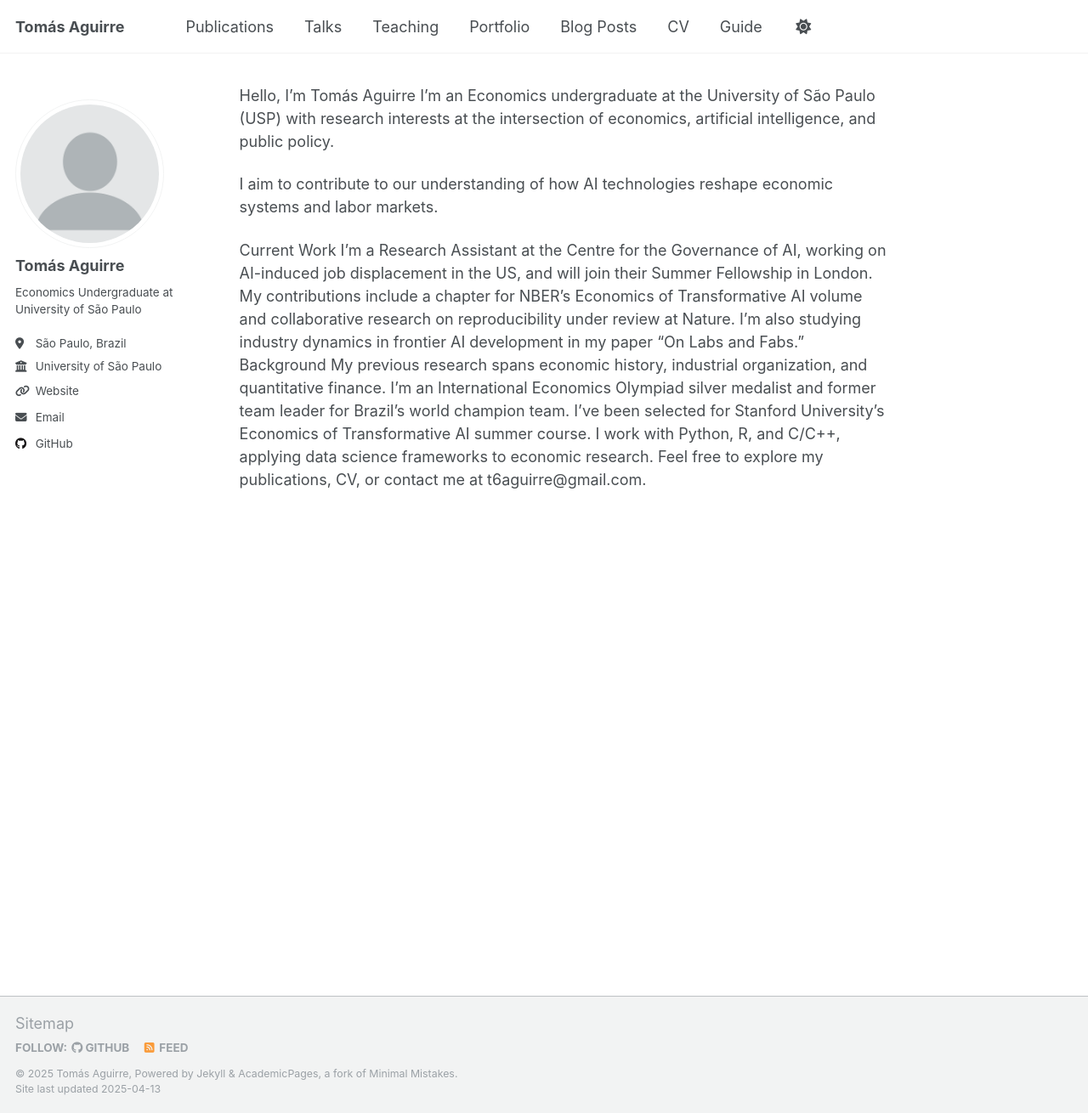
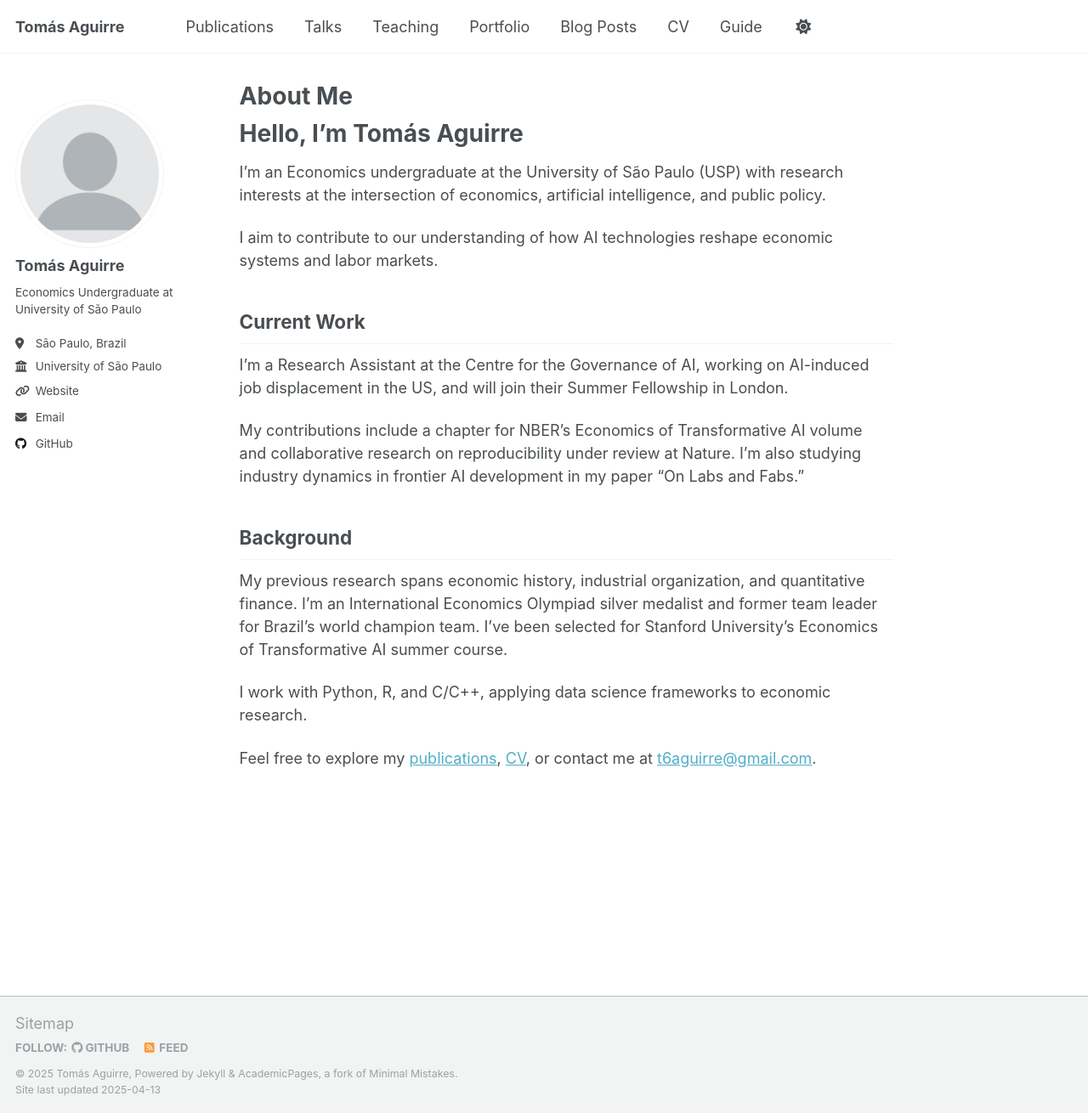
Before and after one commit to t6aguirre/t6aguirre.github.io, a Jekyll site: the page built from _pages/about.md, in a window 1280 px wide and 1310 px high. Shown: the whole window at 85% size. Built offline with Jekyll 4.4.1, drawn with Linux system fonts in a browser that asks for light colours; our own code applies the rules of GitHub Pages for plain Markdown files.

Commit message:
Update about.md

```diff
--- a/_pages/about.md
+++ b/_pages/about.md
@@ -1,12 +1,26 @@
-Hello, I'm Tomás Aguirre
+---
+permalink: /
+title: "About Me"
+author_profile: true
+redirect_from:
+  - /about/
+  - /about.html
+---
+
+# Hello, I'm Tomás Aguirre
+
 I'm an Economics undergraduate at the University of São Paulo (USP) with research interests at the intersection of economics, artificial intelligence, and public policy.
 
 I aim to contribute to our understanding of how AI technologies reshape economic systems and labor markets.
 
-Current Work
+## Current Work
 I'm a Research Assistant at the Centre for the Governance of AI, working on AI-induced job displacement in the US, and will join their Summer Fellowship in London.
+
 My contributions include a chapter for NBER's Economics of Transformative AI volume and collaborative research on reproducibility under review at Nature. I'm also studying industry dynamics in frontier AI development in my paper "On Labs and Fabs."
-Background
+
+## Background
 My previous research spans economic history, industrial organization, and quantitative finance. I'm an International Economics Olympiad silver medalist and former team leader for Brazil's world champion team. I've been selected for Stanford University's Economics of Transformative AI summer course.
+
 I work with Python, R, and C/C++, applying data science frameworks to economic research.
-Feel free to explore my publications, CV, or contact me at t6aguirre@gmail.com.
+
+Feel free to explore my [publications](/publications/), [CV](/cv/), or contact me at [t6aguirre@gmail.com](mailto:t6aguirre@gmail.com).
```
